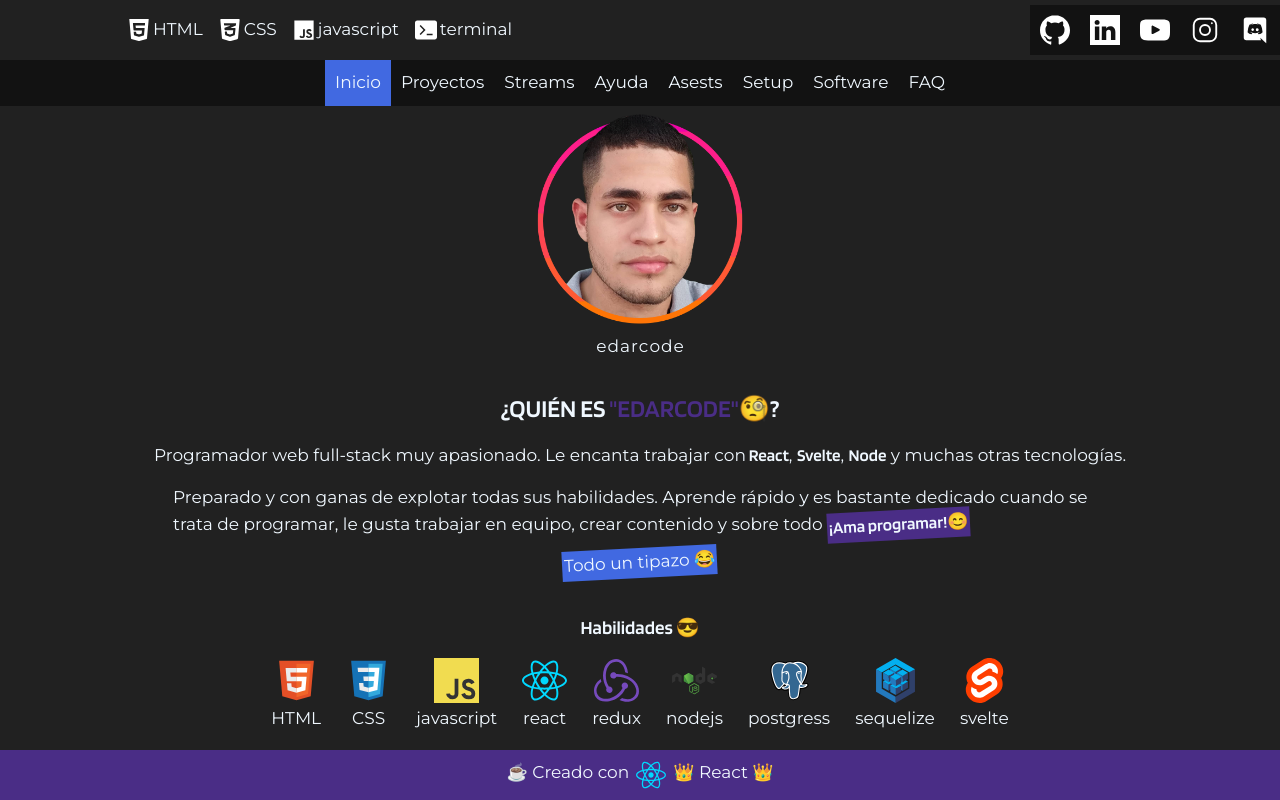
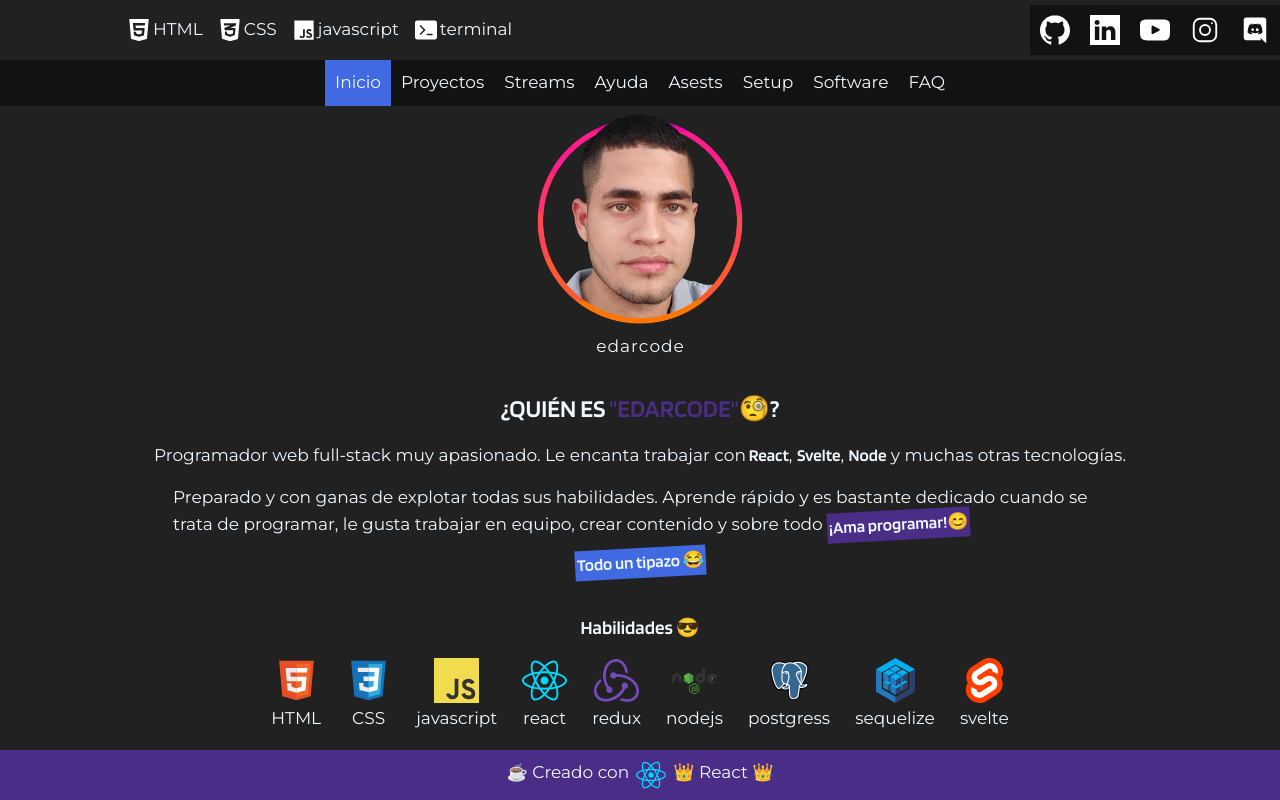
Before and after one commit to edarcode/edarcode, a React (Vite) app: page / in a window 1280 px wide. Built offline with nearby package versions, Linux system fonts and the light colour scheme.

Commit message:
refactor(src/components/container/WhoAreYou/WhoAreYou.jsx)

```diff
--- a/src/components/container/WhoAreYou/style.module.css
+++ b/src/components/container/WhoAreYou/style.module.css
@@ -34,6 +34,7 @@
 }
 .who__tipazo {
 	background-color: var(--blue);
+	font-family: "Blinker";
 }
 @media screen and (min-width: 768px) {
 	.who__text {
```
